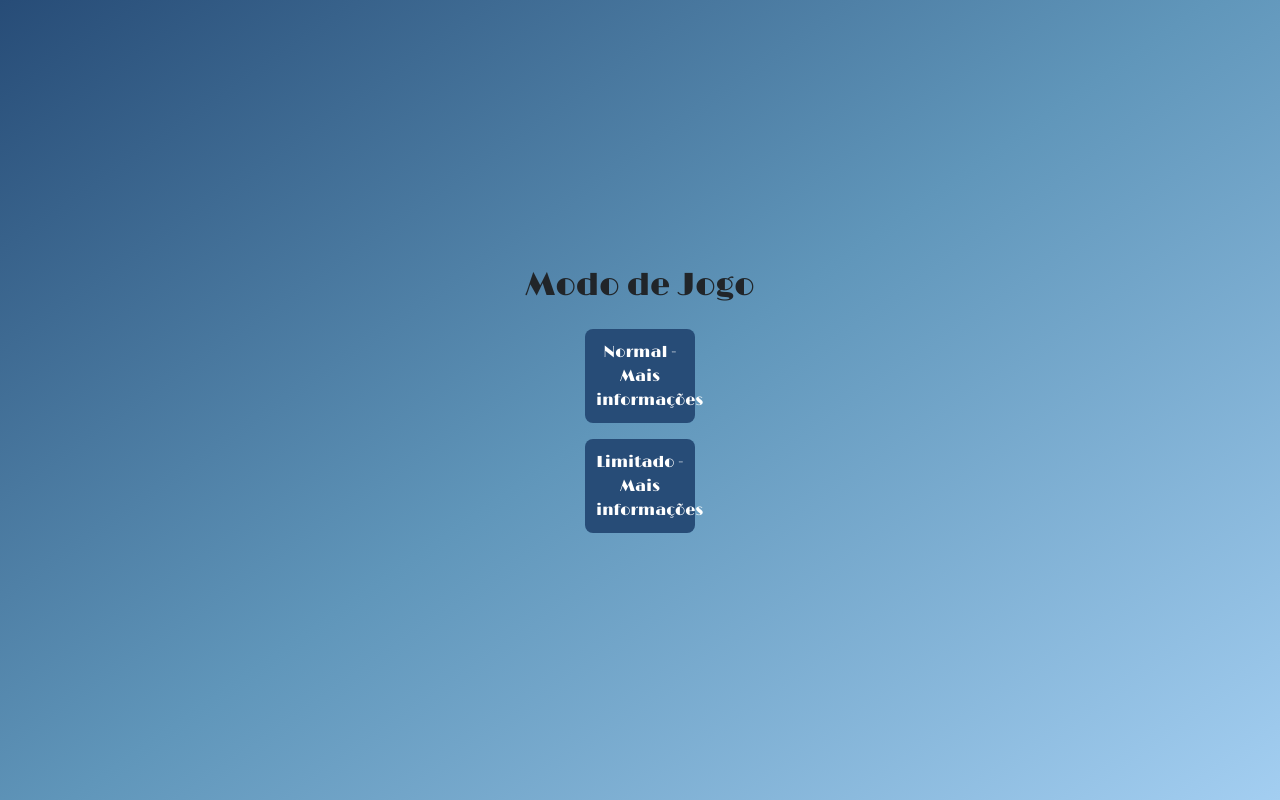
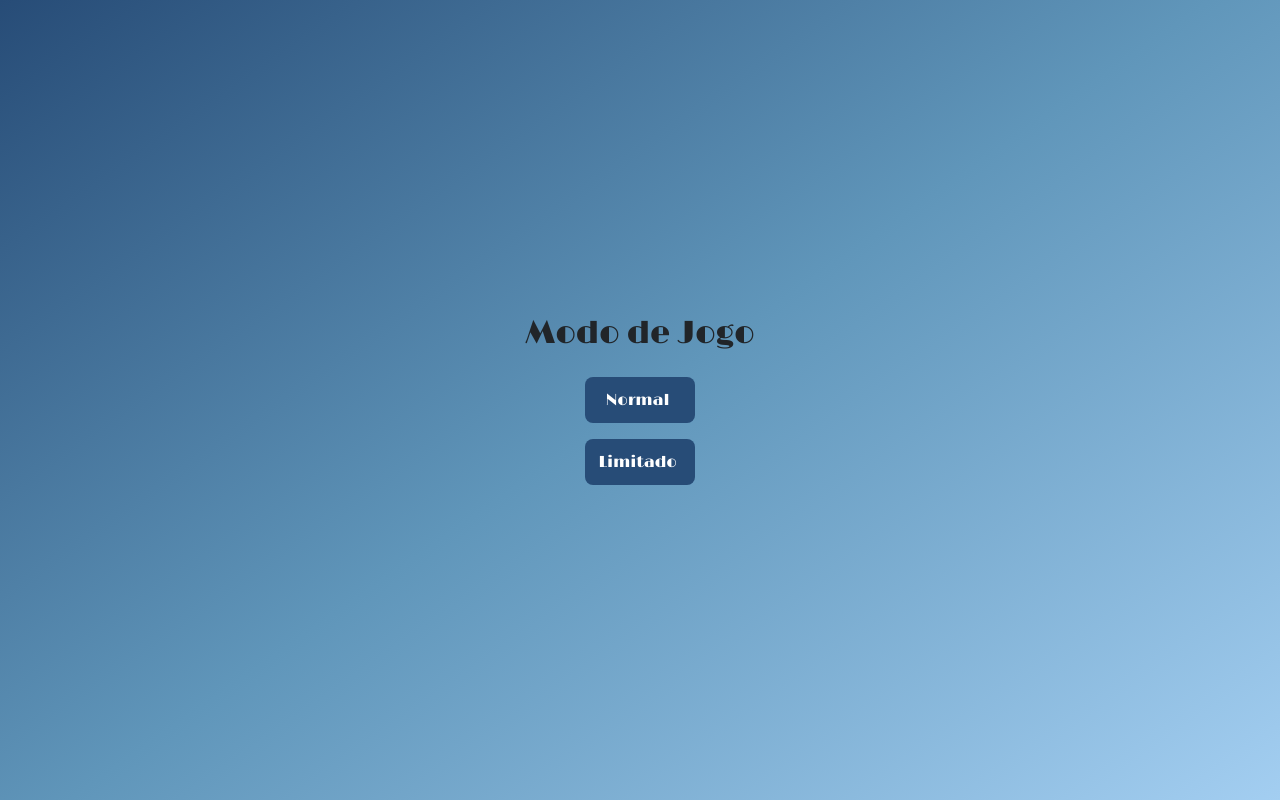
Before and after one commit to Oseias-Augusto/Tic-Tac-Toe-React-, a React (Vite) app: page / in a window 1280 px wide. Built offline with nearby package versions, Linux system fonts and the light colour scheme.

Commit message:
Update styles.module.css

```diff
--- a/src/stylesComp/styles.module.css
+++ b/src/stylesComp/styles.module.css
@@ -73,8 +73,18 @@
   visibility: hidden
 }
 
-.reset2:hover, .reset2::after{
-  content: " - Mais informações"
+.reset2::after {
+  content: "";
+  display: inline-block;
+  opacity: 0;
+  transition: opacity 0.3s ease-in-out;
+  margin-left: 5px;
+  color: #fff;
+}
+
+.reset2:hover::after {
+  content: " - Mais informações";
+  opacity: 1;
 }
 
 
```
